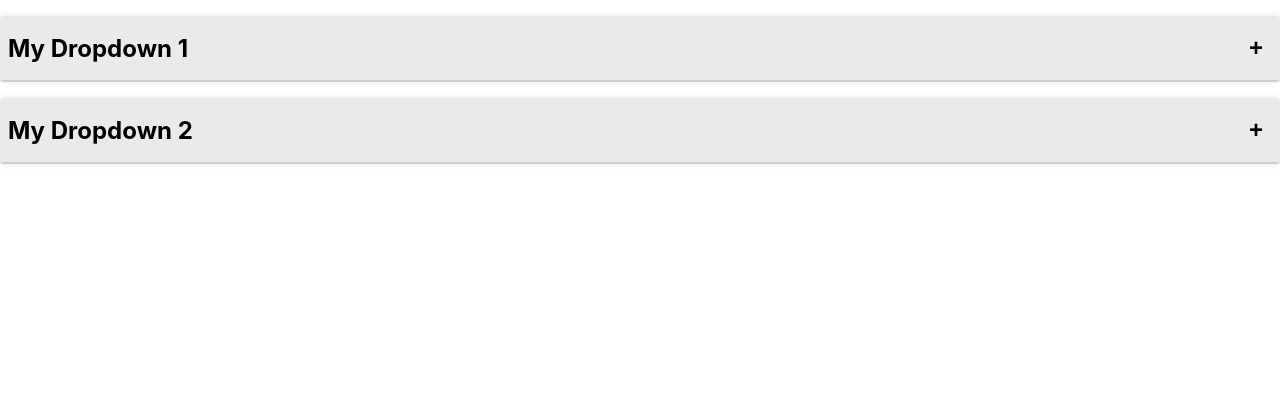
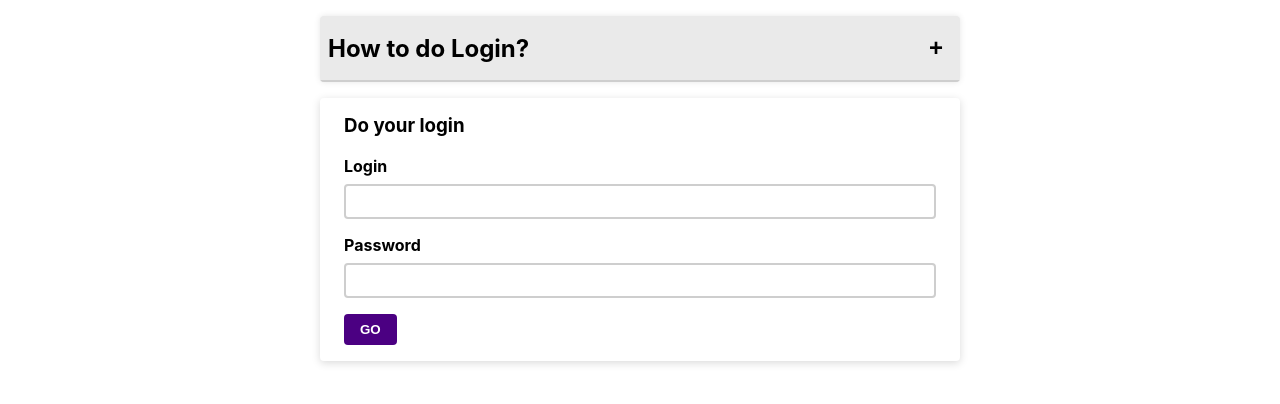
Before and after one commit to luan11/reactjs-tdd, a React (Create React App) app: page / in a window 1280 px wide. Shown: the top 404 px of the page. Built offline with nearby package versions, Linux system fonts and the light colour scheme.

Commit message:
Feat: Form component

```diff
--- a/src/App.js
+++ b/src/App.js
@@ -1,26 +1,22 @@
 import Dropdown from './components/Dropdown';
+import Form from './components/Form';
+
+import { Container } from './App.styled';
 
 function App() {
   return (
-    <>
-      <Dropdown title="My Dropdown 1">
+    <Container>
+      <Dropdown title="How to do Login?">
         <p>
-          Lorem ipsum, dolor sit amet consectetur adipisicing elit. Adipisci
-          sapiente odio quod itaque praesentium officia tempora, cupiditate
-          voluptates quam, dolor temporibus deleniti! Impedit tenetur mollitia
-          neque labore, nulla excepturi minima!
+          Lorem ipsum dolor sit amet consectetur adipisicing elit. Earum
+          repellendus ab optio a! Rerum, recusandae voluptatum! Dolores alias
+          aliquam sint rem, ullam exercitationem perspiciatis, amet consequuntur
+          asperiores aperiam ab soluta.
         </p>
       </Dropdown>
 
-      <Dropdown title="My Dropdown 2">
-        <p>
-          Lorem ipsum, dolor sit amet consectetur adipisicing elit. Adipisci
-          sapiente odio quod itaque praesentium officia tempora, cupiditate
-          voluptates quam, dolor temporibus deleniti! Impedit tenetur mollitia
-          neque labore, nulla excepturi minima!
-        </p>
-      </Dropdown>
-    </>
+      <Form />
+    </Container>
   );
 }
 
--- /dev/null
+++ b/src/App.styled.js
@@ -0,0 +1,8 @@
+import styled from 'styled-components';
+
+export const Container = styled.div`
+  @media (min-width: 992px) {
+    width: 50%;
+    margin: 0 auto;
+  }
+`;
--- /dev/null
+++ b/src/components/Form/index.jsx
@@ -0,0 +1,95 @@
+import { useRef, useState } from 'react';
+
+import {
+  FormContainer,
+  FormTitle,
+  FormGroup,
+  FormLabel,
+  FormInput,
+  FormButton,
+  FormErrorMessage,
+} from './styled';
+
+const Form = () => {
+  const [errors, setErrors] = useState({
+    login: null,
+    password: null,
+  });
+
+  const inputLogin = useRef(null);
+  const inputPassword = useRef(null);
+
+  function handleSubmit(event) {
+    event.preventDefault();
+
+    if (inputLogin.current.value === '') {
+      setErrors((e) => ({
+        ...e,
+        ...{
+          login: 'Please fill this field',
+        },
+      }));
+    } else {
+      setErrors((e) => ({
+        ...e,
+        ...{
+          login: null,
+        },
+      }));
+    }
+
+    if (inputPassword.current.value === '') {
+      setErrors((e) => ({
+        ...e,
+        ...{
+          password: 'Please fill this field',
+        },
+      }));
+    } else {
+      setErrors((e) => ({
+        ...e,
+        ...{
+          password: null,
+        },
+      }));
+    }
+
+    if (!errors.login && !errors.password) {
+      alert(
+        JSON.stringify({
+          login: inputLogin.current.value,
+          password: inputPassword.current.value,
+        })
+      );
+    }
+  }
+
+  return (
+    <FormContainer method="POST" onSubmit={handleSubmit}>
+      <FormTitle>Do your login</FormTitle>
+
+      <FormGroup>
+        <FormLabel htmlFor="login">Login</FormLabel>
+        <FormInput type="text" name="login" id="login" ref={inputLogin} />
+        {errors.login && <FormErrorMessage>{errors.login}</FormErrorMessage>}
+      </FormGroup>
+
+      <FormGroup>
+        <FormLabel htmlFor="password">Password</FormLabel>
+        <FormInput
+          type="password"
+          name="password"
+          id="password"
+          ref={inputPassword}
+        />
+        {errors.password && (
+          <FormErrorMessage>{errors.password}</FormErrorMessage>
+        )}
+      </FormGroup>
+
+      <FormButton type="submit">Go</FormButton>
+    </FormContainer>
+  );
+};
+
+export default Form;
--- /dev/null
+++ b/src/components/Form/styled.js
@@ -0,0 +1,58 @@
+import styled from 'styled-components';
+
+export const FormContainer = styled.form`
+  width: 100%;
+  background: white;
+  border-radius: 4px;
+  padding: 1rem 1.5rem;
+  box-shadow: 0 2px 8px rgba(0, 0, 0, 0.15);
+`;
+
+export const FormTitle = styled.h3`
+  margin-top: 0;
+`;
+
+export const FormGroup = styled.div`
+  width: 100%;
+  display: flex;
+  flex-direction: column;
+  margin-bottom: 1rem;
+  align-items: flex-start;
+`;
+
+export const FormLabel = styled.label`
+  cursor: pointer;
+  display: inline-block;
+  margin-bottom: 0.5rem;
+  font-weight: bold;
+`;
+
+export const FormInput = styled.input`
+  border: 2px solid #cecece;
+  border-radius: 4px;
+  padding: 0.5rem 1rem;
+  width: 100%;
+`;
+
+export const FormButton = styled.button`
+  padding: 0.5rem 1rem;
+  border: 0;
+  background: indigo;
+  color: white;
+  font-weight: bold;
+  text-transform: uppercase;
+  border-radius: 4px;
+  cursor: pointer;
+  transition: background 0.35s;
+
+  &:hover {
+    background: purple;
+  }
+`;
+
+export const FormErrorMessage = styled.span`
+  font-size: 0.85rem;
+  color: red;
+  margin: 0.25rem 0;
+  display: block;
+`;
--- a/src/index.css
+++ b/src/index.css
@@ -1,3 +1,7 @@
+* {
+  box-sizing: border-box;
+}
+
 body {
   margin: 0;
   font-family: -apple-system, BlinkMacSystemFont, 'Segoe UI', 'Roboto', 'Oxygen',
```
